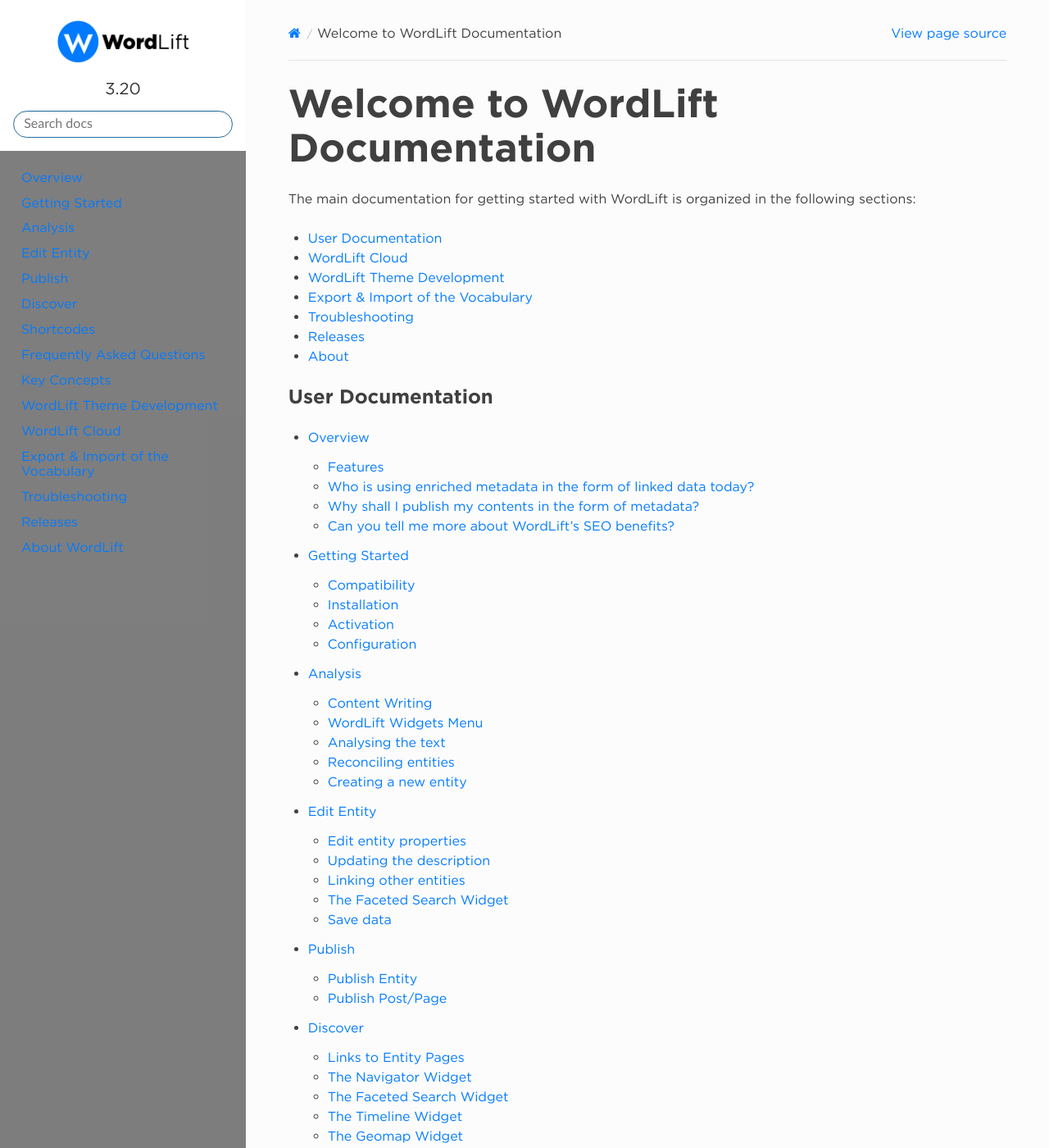
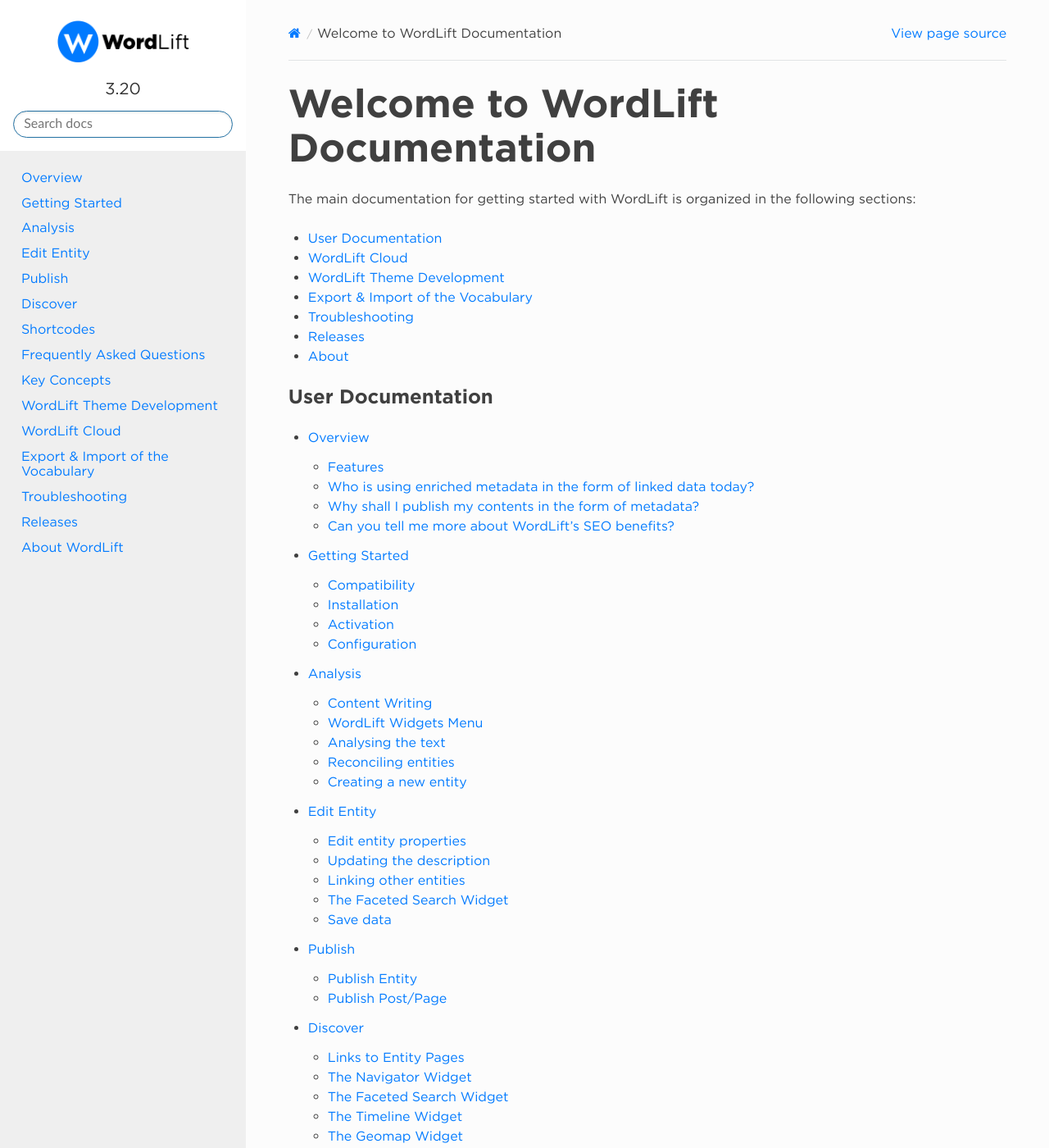
Before and after one commit to insideout10/wordlift-docs, a Sphinx documentation site: the page built from docs/index.rst, in a window 1280 px wide and 1400 px high. Shown: the whole window at 82% size. Built offline with Sphinx 7.4.7 and the Read the Docs theme 2.0.0, drawn with Linux system fonts in a browser that asks for light colours.

Commit message:
change toc bg and link styles

```diff
--- a/docs/_static/css/wordlift.css
+++ b/docs/_static/css/wordlift.css
@@ -76,7 +76,7 @@
 
 /* The toc tree */
 .wy-nav-side{
-    background-color: rgba(0, 0, 0, .5);
+    background-color: rgba(0, 0, 0, .05);
 }
 
 /* The selected items in the toc tree */
@@ -91,7 +91,7 @@
 
 /* When a list item that does NOT belong to the selected block from the toc tree is hovered. */
 .wy-menu-vertical li a:hover{
-    background-color: rgba(0, 0, 0, .7);
+    background-color: rgba(0, 0, 0, .07);
 }
 
 /* The text items on the toc tree */
```
